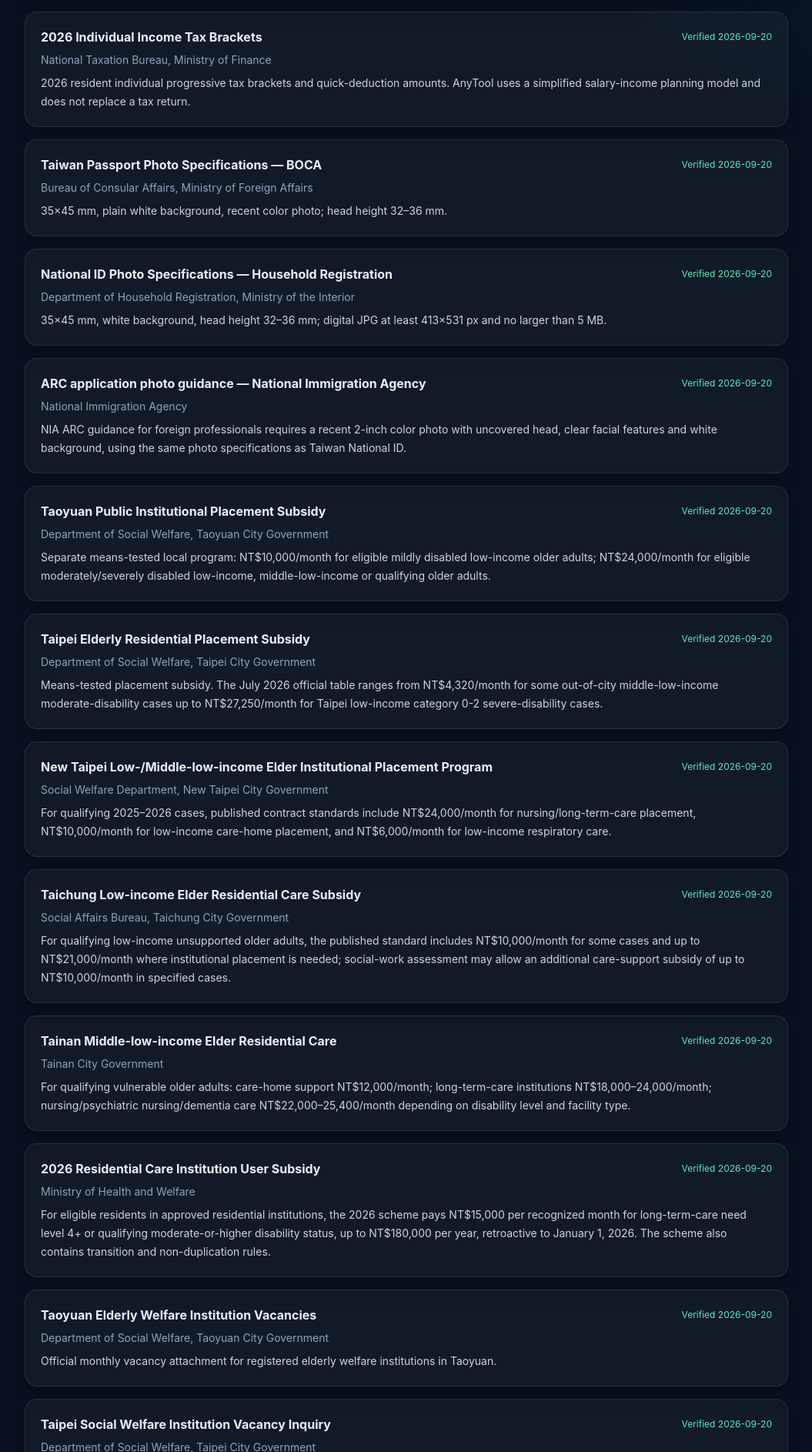
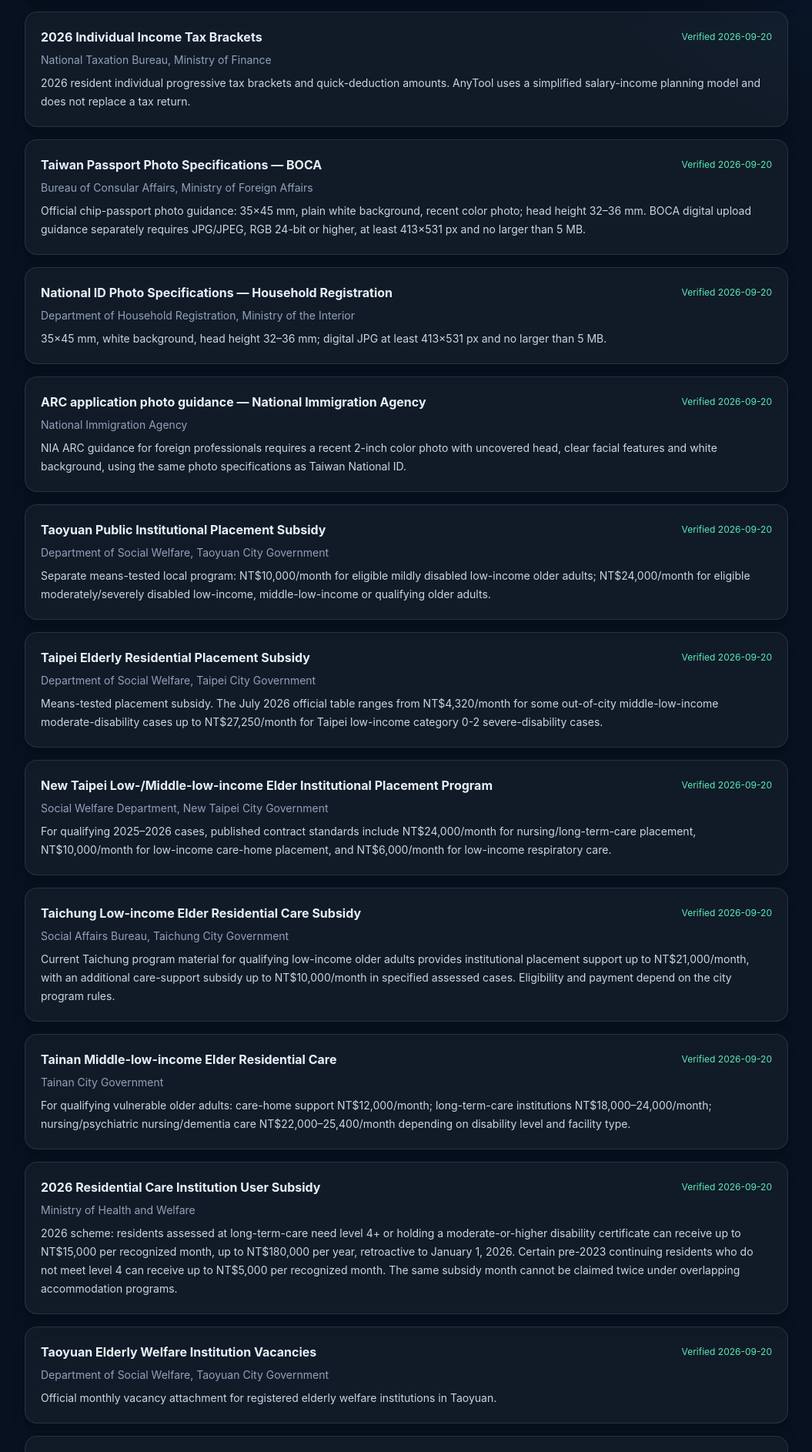
Before and after one commit to KanwarAfaq/anytool-online, a React (Vite) app: page /sources in a window 1280 px wide. Shown: the part 1237-3123 px from the top of the page at 77% size, without its empty margins (112-1167 px from the left). Built offline with nearby package versions, Linux system fonts and the light colour scheme.

Commit message:
Refresh official Taiwan photo and elder-care sources

```diff
--- a/src/data/officialSources.js
+++ b/src/data/officialSources.js
@@ -52,9 +52,9 @@ export const officialSources = {
   taiwanPassport: {
     title: 'Taiwan Passport Photo Specifications — BOCA',
     authority: 'Bureau of Consular Affairs, Ministry of Foreign Affairs',
-    url: 'https://www.boca.gov.tw/fp-140-467-29b1d-2.html',
+    url: 'https://www.boca.gov.tw/cp-25-4123-c2932-1.html',
     verified: '2026-09-20',
-    summary: '35×45 mm, plain white background, recent color photo; head height 32–36 mm.'
+    summary: 'Official chip-passport photo guidance: 35×45 mm, plain white background, recent color photo; head height 32–36 mm. BOCA digital upload guidance separately requires JPG/JPEG, RGB 24-bit or higher, at least 413×531 px and no larger than 5 MB.'
   },
   taiwanIdPhoto: {
     title: 'National ID Photo Specifications — Household Registration',
@@ -96,7 +96,7 @@ export const officialSources = {
     authority: 'Social Affairs Bureau, Taichung City Government',
     url: 'https://www.society.taichung.gov.tw/461566/post',
     verified: '2026-09-20',
-    summary: 'For qualifying low-income unsupported older adults, the published standard includes NT$10,000/month for some cases and up to NT$21,000/month where institutional placement is needed; social-work assessment may allow an additional care-support subsidy of up to NT$10,000/month in specified cases.'
+    summary: 'Current Taichung program material for qualifying low-income older adults provides institutional placement support up to NT$21,000/month, with an additional care-support subsidy up to NT$10,000/month in specified assessed cases. Eligibility and payment depend on the city program rules.'
   },
   tainanLocalElderPlacement: {
     title: 'Tainan Middle-low-income Elder Residential Care',
@@ -108,9 +108,9 @@ export const officialSources = {
   elderSubsidy2026: {
     title: '2026 Residential Care Institution User Subsidy',
     authority: 'Ministry of Health and Welfare',
-    url: 'https://www.mohw.gov.tw/cp-2704-87934-1.html',
+    url: 'https://www.mohw.gov.tw/cp-7403-87934-1.html',
     verified: '2026-09-20',
-    summary: 'For eligible residents in approved residential institutions, the 2026 scheme pays NT$15,000 per recognized month for long-term-care need level 4+ or qualifying moderate-or-higher disability status, up to NT$180,000 per year, retroactive to January 1, 2026. The scheme also contains transition and non-duplication rules.'
+    summary: '2026 scheme: residents assessed at long-term-care need level 4+ or holding a moderate-or-higher disability certificate can receive up to NT$15,000 per recognized month, up to NT$180,000 per year, retroactive to January 1, 2026. Certain pre-2023 continuing residents who do not meet level 4 can receive up to NT$5,000 per recognized month. The same subsidy month cannot be claimed twice under overlapping accommodation programs.'
   },
   taoyuanBeds: {
     title: 'Taoyuan Elderly Welfare Institution Vacancies',
```
